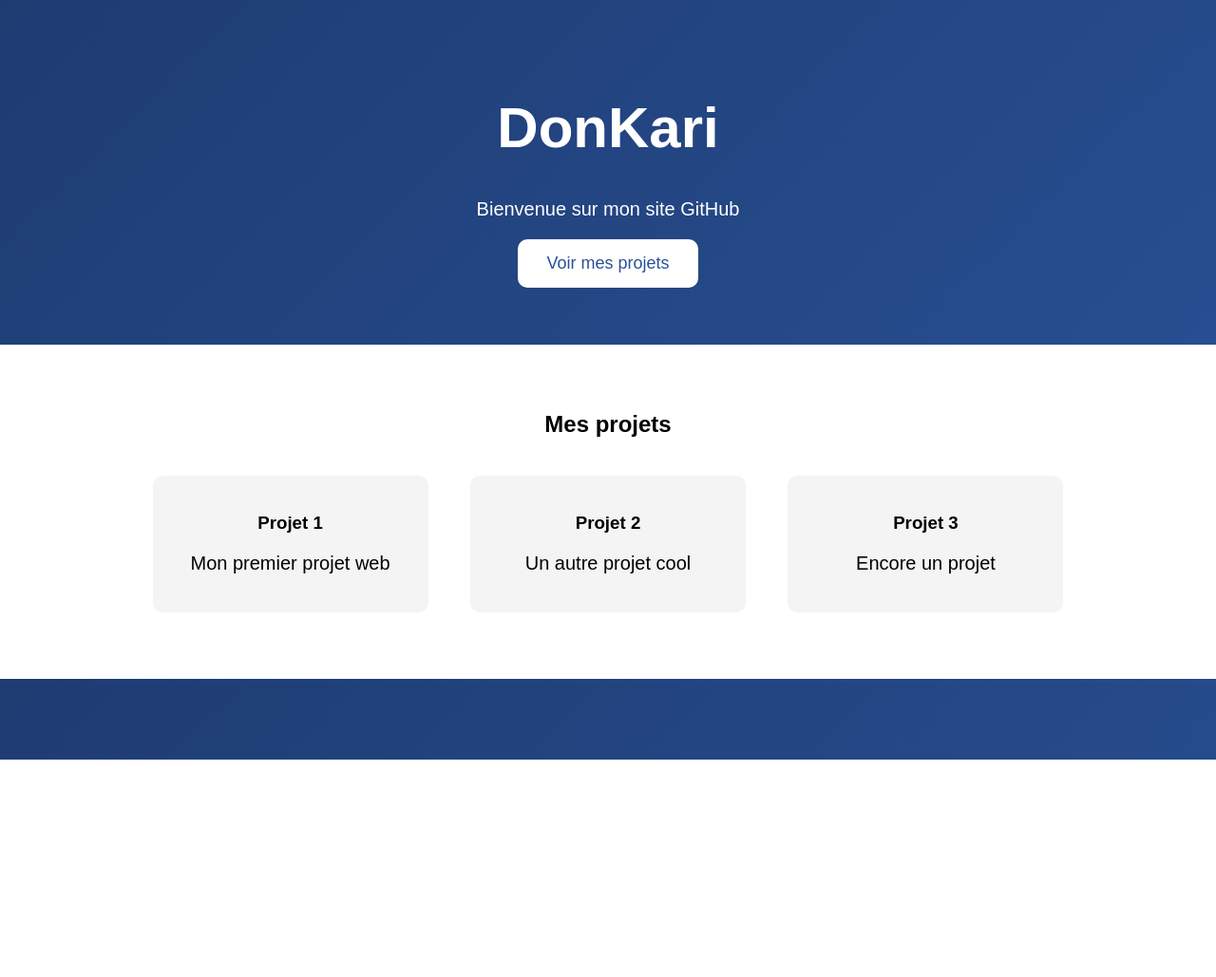
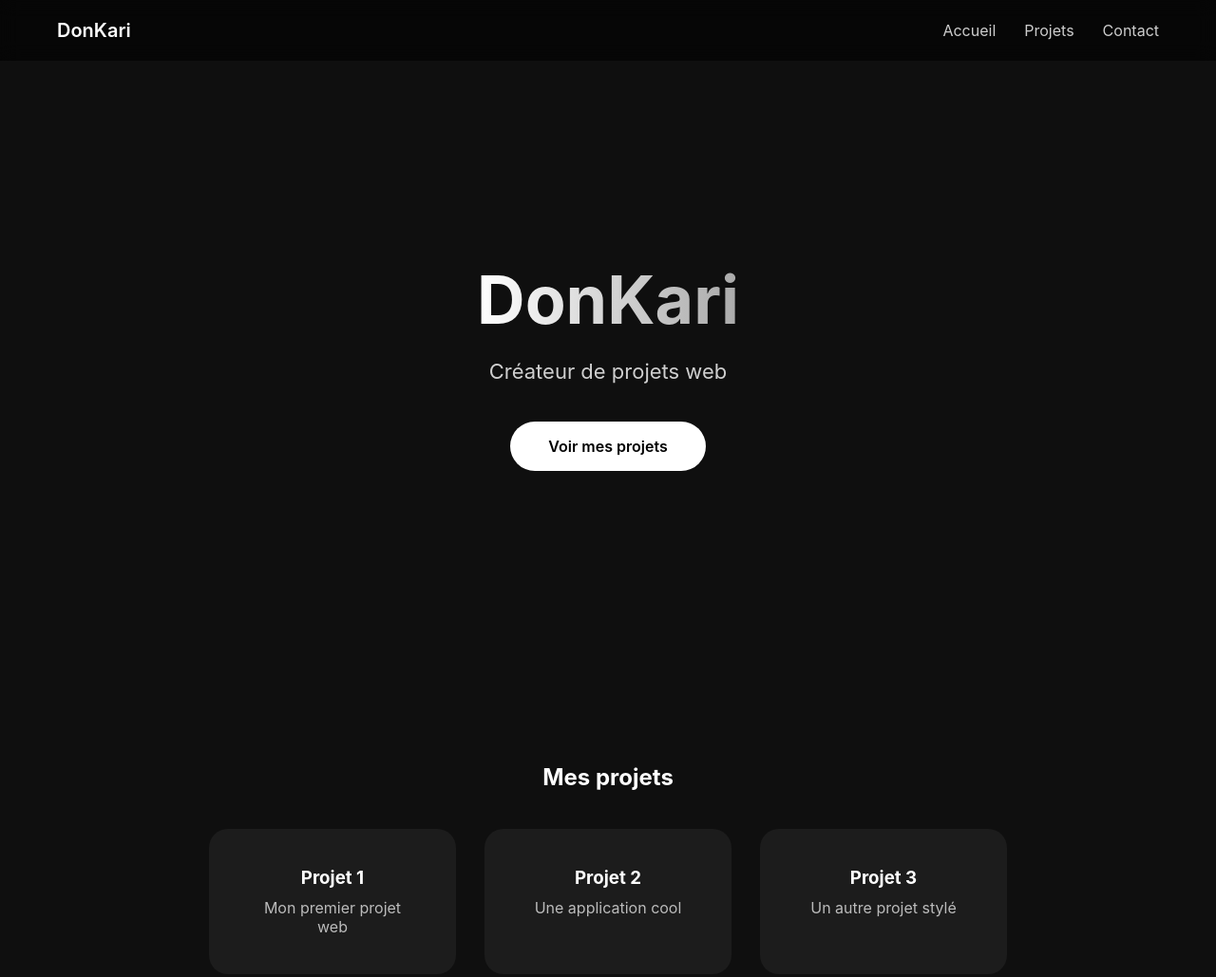
Before and after one commit to donKari/mysite, a plain HTML site: page index.html in a window 1280 px wide. Shown: the top 1029 px of the page at 95% size. Before the commit the page ends 800 px from the top, so only its background shows below. Drawn offline with Linux system fonts and the light colour scheme.

Commit message:
Refactor index.html with new styles and layout
Updated styling and structure of the index.html file, including navigation and hero section.

```diff
--- a/index.html
+++ b/index.html
@@ -2,70 +2,176 @@
 <html lang="fr">
 <head>
 <meta charset="UTF-8">
-<title>DonKari - Mon Site</title>
+<meta name="viewport" content="width=device-width, initial-scale=1.0">
+<title>DonKari</title>
 
 <style>
-body{
-  margin:0;
-  font-family: Arial, sans-serif;
-  background: linear-gradient(135deg,#1e3c72,#2a5298);
-  color:white;
-  text-align:center;
+
+*{
+margin:0;
+padding:0;
+box-sizing:border-box;
+font-family:-apple-system,BlinkMacSystemFont,"Segoe UI",Roboto,Helvetica,Arial,sans-serif;
 }
 
-header{
-  padding:60px 20px;
+body{
+background:#0f0f0f;
+color:white;
 }
 
-h1{
-  font-size:60px;
+nav{
+display:flex;
+justify-content:space-between;
+align-items:center;
+padding:20px 60px;
+background:rgba(0,0,0,0.6);
+backdrop-filter: blur(10px);
+position:sticky;
+top:0;
 }
 
-p{
-  font-size:20px;
+.logo{
+font-weight:600;
+font-size:20px;
 }
 
-button{
-  padding:15px 30px;
-  font-size:18px;
-  border:none;
-  border-radius:10px;
-  background:white;
-  color:#2a5298;
-  cursor:pointer;
+nav ul{
+display:flex;
+list-style:none;
+gap:30px;
 }
 
-button:hover{
-  background:#ddd;
+nav a{
+color:white;
+text-decoration:none;
+opacity:0.8;
+}
+
+nav a:hover{
+opacity:1;
+}
+
+.hero{
+height:80vh;
+display:flex;
+flex-direction:column;
+justify-content:center;
+align-items:center;
+text-align:center;
+}
+
+.hero h1{
+font-size:70px;
+margin-bottom:20px;
+background: linear-gradient(90deg,#ffffff,#aaa);
+-webkit-background-clip:text;
+color:transparent;
+}
+
+.hero p{
+font-size:22px;
+opacity:0.8;
+margin-bottom:40px;
+}
+
+.button{
+position:relative;
+padding:16px 40px;
+border-radius:40px;
+background:#ffffff;
+color:black;
+font-weight:600;
+text-decoration:none;
+overflow:hidden;
+transition:transform 0.2s;
+}
+
+.button:hover{
+transform:scale(1.05);
+}
+
+.button::before{
+content:"";
+position:absolute;
+top:0;
+left:-120%;
+width:120%;
+height:100%;
+background:linear-gradient(120deg,transparent,rgba(255,255,255,0.8),transparent);
+transition:all 0.6s;
+}
+
+.button:hover::before{
+left:120%;
 }
 
 .section{
-  background:white;
-  color:black;
-  padding:50px;
+padding:100px 20px;
+text-align:center;
+}
+
+.cards{
+display:flex;
+justify-content:center;
+gap:30px;
+flex-wrap:wrap;
+margin-top:40px;
 }
 
 .card{
-  background:#f4f4f4;
-  padding:20px;
-  margin:20px;
-  border-radius:10px;
-  display:inline-block;
-  width:250px;
+background:#1c1c1c;
+padding:40px;
+border-radius:20px;
+width:260px;
+transition:transform 0.3s, box-shadow 0.3s;
 }
+
+.card:hover{
+transform:translateY(-10px);
+box-shadow:0 20px 40px rgba(0,0,0,0.5);
+}
+
+.card h3{
+margin-bottom:10px;
+}
+
+.card p{
+opacity:0.7;
+}
+
+footer{
+padding:40px;
+text-align:center;
+opacity:0.5;
+}
+
 </style>
 </head>
 
 <body>
 
-<header>
+<nav>
+<div class="logo">DonKari</div>
+
+<ul>
+<li><a href="#">Accueil</a></li>
+<li><a href="#">Projets</a></li>
+<li><a href="#">Contact</a></li>
+</ul>
+</nav>
+
+<section class="hero">
 <h1>DonKari</h1>
-<p>Bienvenue sur mon site GitHub</p>
-<button>Voir mes projets</button>
-</header>
+<p>Créateur de projets web</p>
 
-<div class="section">
+<a class="button" href="#">Voir mes projets</a>
+</section>
+
+<section class="section">
+
 <h2>Mes projets</h2>
+
+<div class="cards">
 
 <div class="card">
 <h3>Projet 1</h3>
@@ -74,15 +180,21 @@
 
 <div class="card">
 <h3>Projet 2</h3>
-<p>Un autre projet cool</p>
+<p>Une application cool</p>
 </div>
 
 <div class="card">
 <h3>Projet 3</h3>
-<p>Encore un projet</p>
+<p>Un autre projet stylé</p>
 </div>
 
 </div>
 
+</section>
+
+<footer>
+© 2026 DonKari
+</footer>
+
 </body>
 </html>
```
